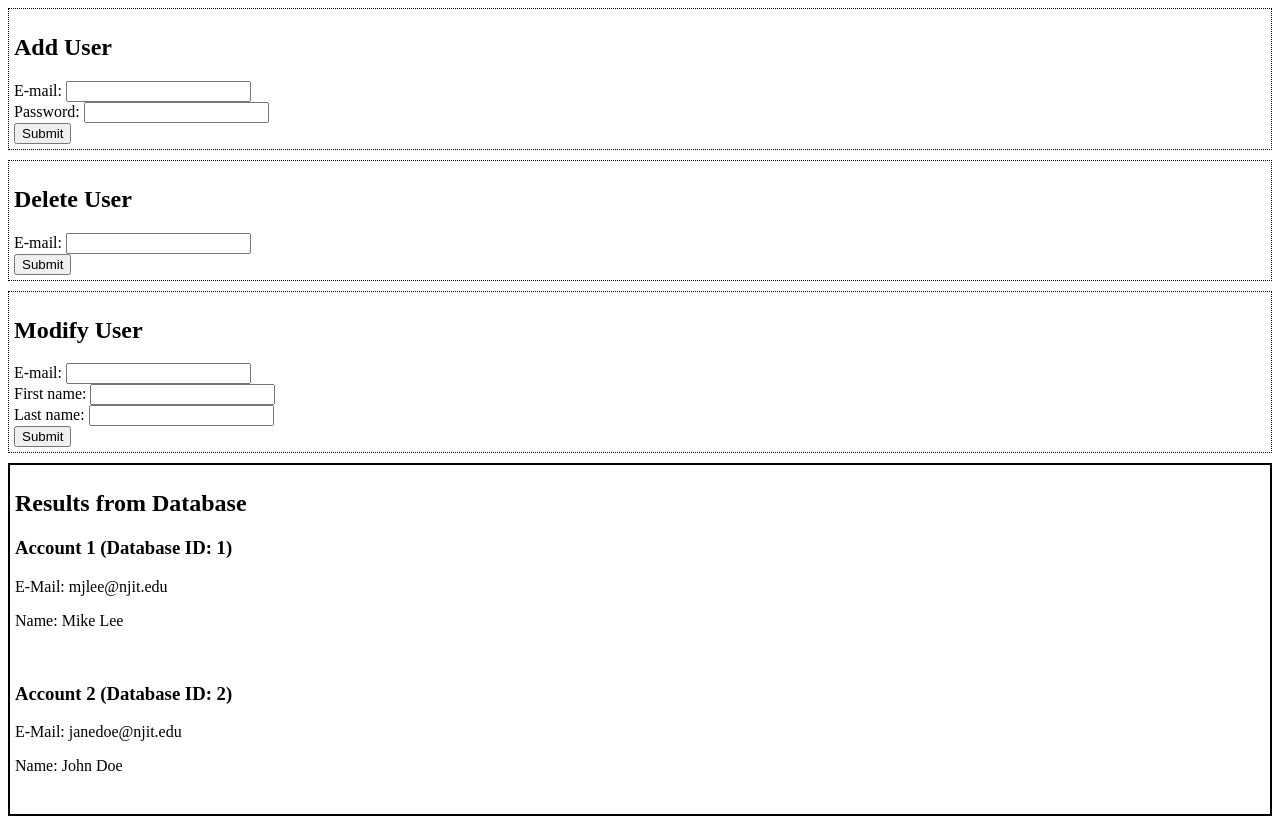
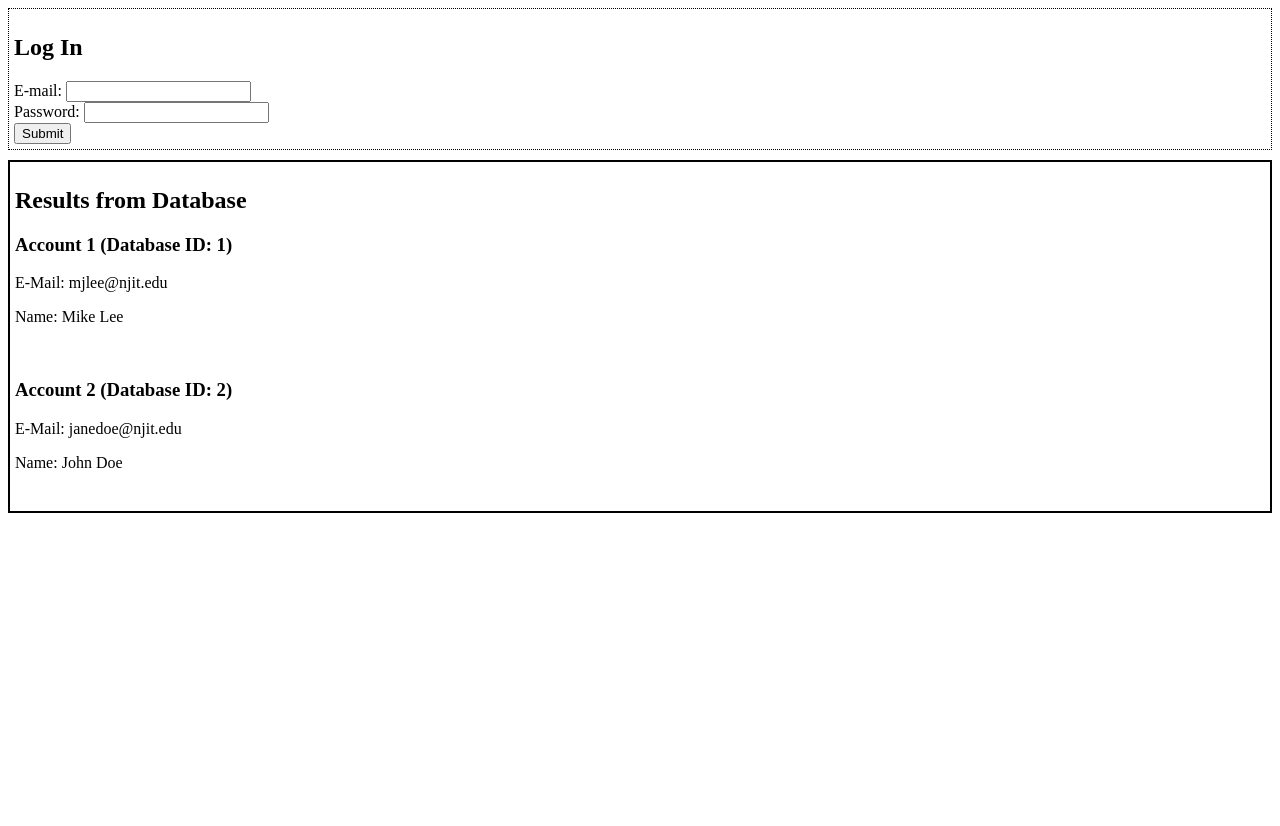
Before and after one commit to nraeder/is218-final, a PHP site: page / in a window 1280 px wide. After the commit the page ends 513 px from the top, so only its background shows below. Run offline with PHP 8.4, Linux system fonts and the light colour scheme; data comes from the database, SQL or seed files in the repository.

Commit message:
Update index.php

```diff
--- a/index.php
+++ b/index.php
@@ -16,43 +16,19 @@
     <meta name="description" content="">
     <meta name="author" content="">
 
-    <title>To-Do List for 218</title>
+    <title>IS 218 Final</title>
 
 </head>
 
 <body>
-	<!-- ADD USER BOX -->
 	<div style="border: 1px dotted black; padding: 5px; margin-bottom: 10px;">
-		<h2>Add User</h2>
-		<form action="addUser.php" method="post">
+		<h2>Log In</h2>
+		<form action="logIn.php" method="post">
 			E-mail: <input type="text" name="email"><br>
 			Password: <input type="password" name="password"><br>
 			<input type="submit">
 		</form>
 	</div>
-
-
-	<!-- DELETE USER BOX -->
-	<div style="border: 1px dotted black; padding: 5px; margin-bottom: 10px;">
-		<h2>Delete User</h2>
-		<form action="deleteUser.php" method="post">
-			E-mail: <input type="text" name="email"><br>
-			<input type="submit">
-		</form>
-	</div>
-
-
-	<!-- MODIFY USER BOX -->
-	<div style="border: 1px dotted black; padding: 5px; margin-bottom: 10px;">
-		<h2>Modify User</h2>
-		<form action="modifyUser.php" method="post">
-			E-mail: <input type="text" name="email"><br>
-			First name: <input type="text" name="fname"><br>
-			Last name: <input type="text" name="lname"><br>
-			<input type="submit">
-		</form>
-	</div>
-
 
 
 	<!-- DATABASE RESULTS BOX -->
```
